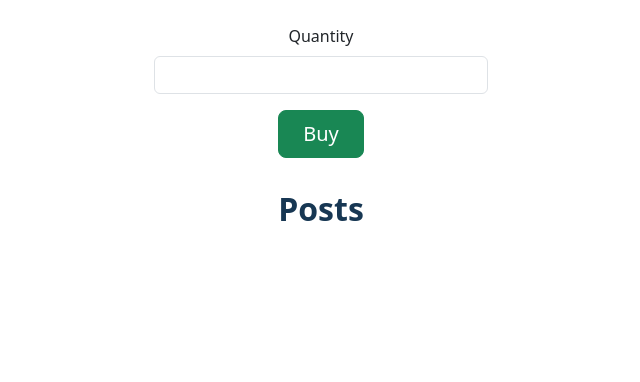
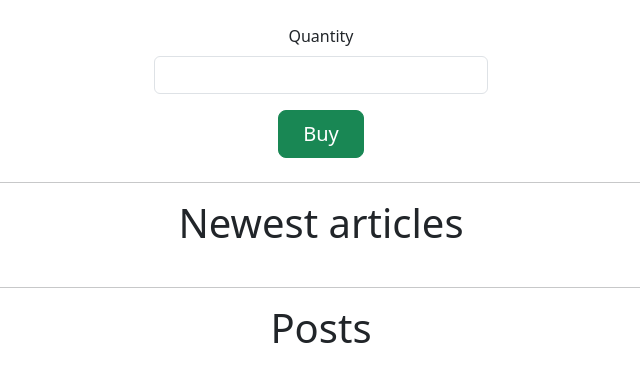
Before and after one commit to KaFkAaAaAaAa/StockInsight, a Django app: template StockInsight/templates/market.html in a window 1280 px wide. Shown: the part 354-736 px from the top of the page, without its empty margins (319-959 px from the left). Run offline with Django 5.2, Linux system fonts and the light colour scheme; the template is opened without the code that fills it, so the values that code supplies are empty; some libraries are stand-ins or nearby versions.

Commit message:
(I hope) final changes in marketplace and dashboard

```diff
--- a/StockInsight/portfolio/static/portfolio/style_dashboard.css
+++ b/StockInsight/portfolio/static/portfolio/style_dashboard.css
@@ -12,5 +12,5 @@
 
 h1, h2{
     color: #173753;
-    font-weight: 650;
+    font-weight: 600;
 }
--- a/StockInsight/templates/dashboard.html
+++ b/StockInsight/templates/dashboard.html
@@ -10,8 +10,8 @@
 </head>
 <body>
 {% include "navbar.html" %}
-<section class="container-fluid text-center dashboard_site">
-    <div class="hero-section text-center mt-2">
+<section class="container-fluid dashboard_site">
+    <div class="hero-section text-center my-3">
         <h1>Hi, <strong style="color: #2DB363">{{ user.username }}</strong>!</h1>
     </div>
     <div class="text-center dashboard_chart">
--- a/StockInsight/templates/market.html
+++ b/StockInsight/templates/market.html
@@ -46,23 +46,22 @@
             {% endfor %}
         </div>
     {% endif %}
-
-    <!--   ARTICLES     -->
-    <div class="container testimonial-group">
+    <hr>
+    <h1 class="text-center">Newest articles</h1>
+    <div class="container testimonial-group mt-4">
         <div class="row">
-            <div class="col-xs-4">
-                {% include 'articles.html' %}
+            <div class="col">
+                <div class="row">
+                    {% include 'articles.html' %}
+                </div>
             </div>
         </div>
     </div>
-    <!---------------------->
-
-    <h2 class="text-center m-2">Posts</h2>
-    <!--  POSTS  -->
-    <div class="row mt-3">
+    <hr>
+    <h1 class="text-center">Posts</h1>
+    <div class="row mt-4">
         {% include "forum/posts.html" %}
     </div>
-    <!--------------->
 </div>
 
 {% block javascript %}
--- a/StockInsight/templates/portfolio/account_edit.html
+++ b/StockInsight/templates/portfolio/account_edit.html
@@ -5,13 +5,13 @@
     <meta charset="UTF-8">
     <meta name="viewport" content="width=device-width, initial-scale=1.0">
     <link href="https://cdn.jsdelivr.net/npm/bootstrap@5.3.0/dist/css/bootstrap.min.css" rel="stylesheet">
-    <link rel="stylesheet" href="{% static 'portfolio/style.css' %}">
+    <link rel="stylesheet" href="{% static 'portfolio/style_edit.css' %}">
     <title>Edit Profile</title>
 </head>
 <body>
     {% include 'navbar.html' %}
     <div class="container mt-4" style="background-color: white">
-        <h1>Edit Profile</h1>
+        <h1 class="text-center">Edit Profile</h1>
         {% if messages %}
             <div class="alert alert-success" role="alert">
                 {% for message in messages %}
```
Also changed, not shown: StockInsight/portfolio/static/portfolio/style_edit.css (added, +9 -0 lines).
